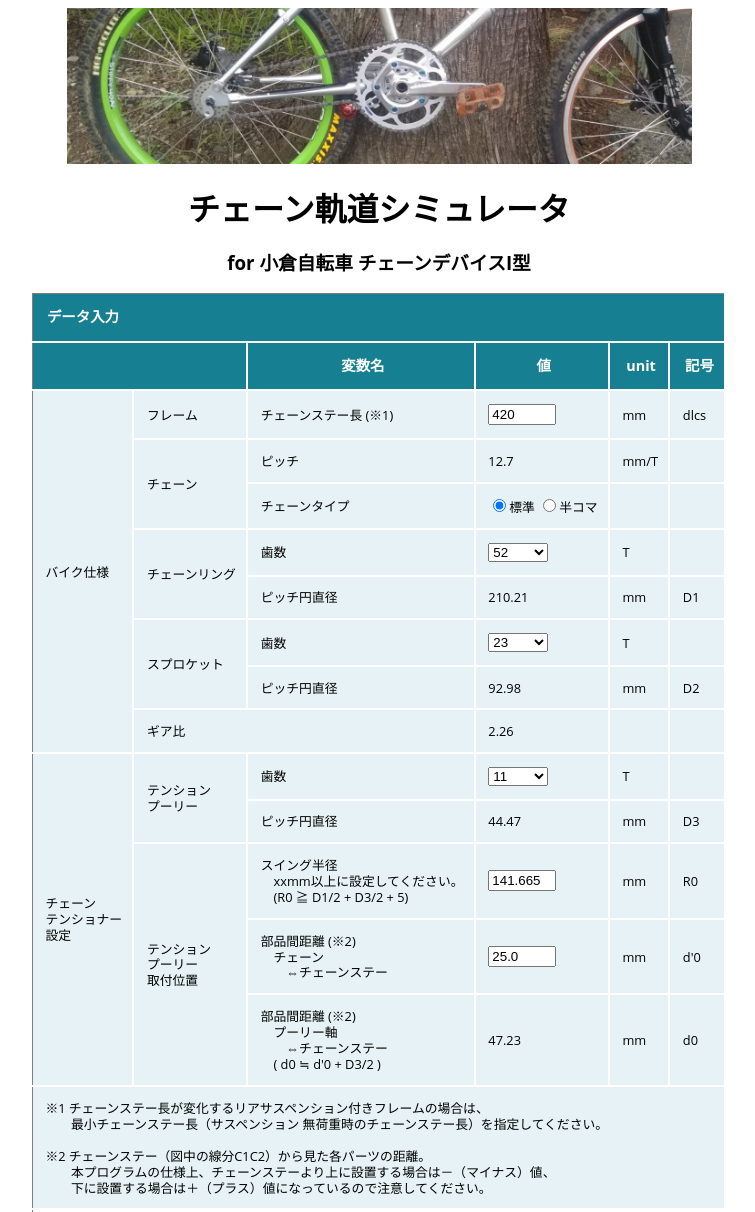
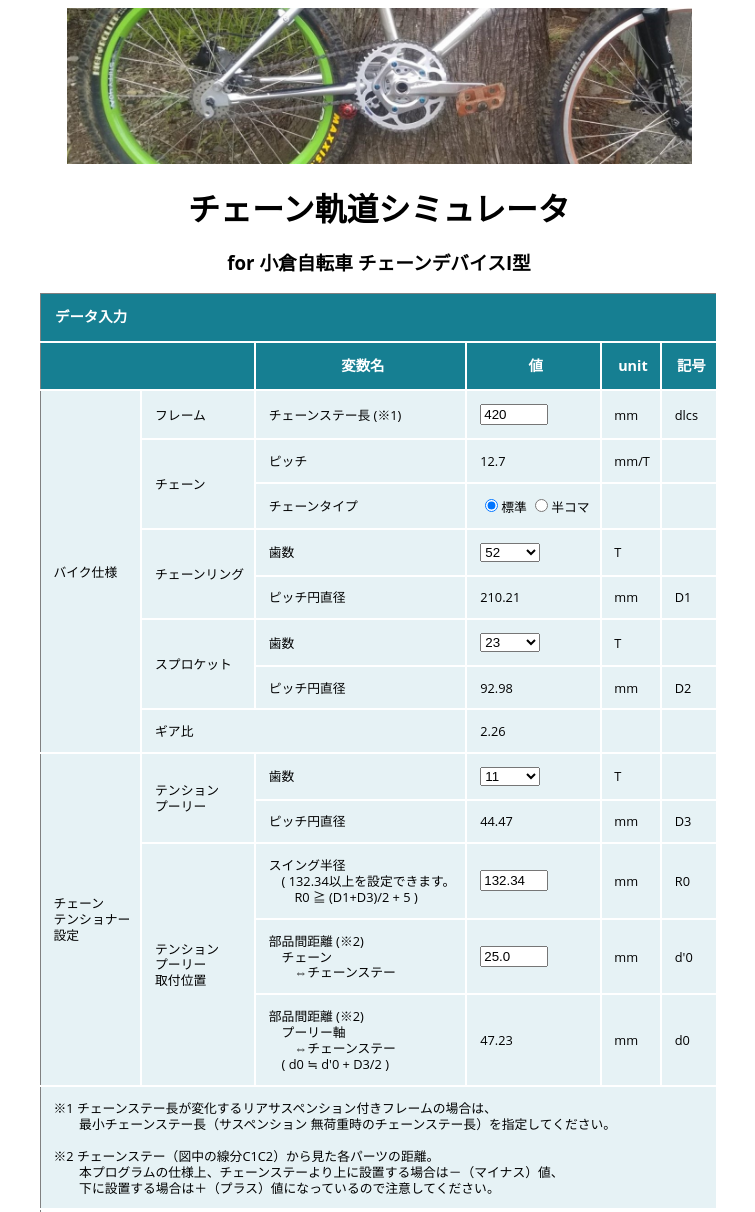
Before and after one commit to ogurabike/chainOrbitSimulator, a plain HTML site: page index.html in a window 1280 px wide. Shown: the top 1212 px of the page, without its empty margins (261-1016 px from the left). Drawn offline with nearby package versions, Linux system fonts and the light colour scheme.

Commit message:
テンションプーリー自動計算機能追加

```diff
--- a/index.html
+++ b/index.html
@@ -196,8 +196,12 @@
                 </tr>
                 <tr>
                     <td rowspan="3">テンション</br>プーリー</br>取付位置</td>
-                    <td>スイング半径</br>　xxmm以上に設定してください。</br>　(R0 ≧ D1/2 + D3/2 + 5)</td>
-                    <td><input type="text" id="F1_input_r0" value="141.665"></td>
+                    <td>
+                        スイング半径
+                        </br>　( <label id="F1_Annotation_label_r0"></label>
+                        </br>　　R0 ≧ (D1+D3)/2 + 5 )
+                    </td>
+                    <td><input type="text" id="F1_input_r0"></td>
                     <td>mm</td>
                     <td>R0</td>
                 </tr>
--- a/main.js
+++ b/main.js
@@ -18,6 +18,19 @@ function F1_setVal() {
   let tpt = parseFloat(document.getElementById("F1_select_tpt").value);   //テンションプーリー歯数
   let d3 = tpt * cp / Math.PI;                                            //テンションプーリー円直径
   setInnerText(d3,"F1_label_d3","0.00");
+
+  let r0 = document.getElementById("F1_input_r0").value;
+  if (r0=="") {
+    r0=0.0;
+  } else {
+    r0 = parseFloat(r0);
+  }
+  let r0min = (d1+d3)/2 + 5;
+  document.getElementById("F1_Annotation_label_r0").innerText
+    = varFormat(r0min,"0.00") + "以上を設定できます。";
+  if (r0 < r0min) {
+    document.getElementById("F1_input_r0").value=varFormat(r0min,"0.00");
+  }
 
   let dd0 = parseFloat(document.getElementById("F1_input_dd0").value);    //部品中心間最小距離(チェーンステー⇔チェーンピン)
   let d0 = dd0 + (d3 / 2);
```
